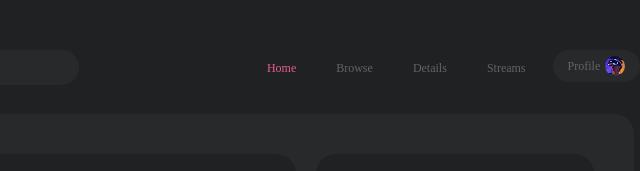
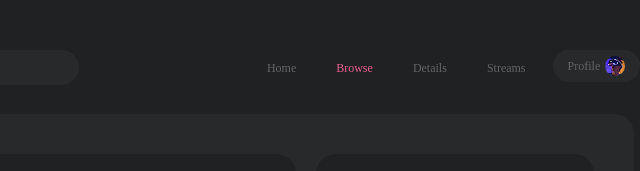
Before and after one commit to Aboelwafa2936/final-project, a plain HTML site: page html/index-browse.html in a window 1280 px wide. Shown: the top 171 px of the page, 518-1158 px from the left. Drawn offline with Linux system fonts and the light colour scheme; a web font is replaced by a local one.

Commit message:
index-browse.html

```diff
--- a/html/index-browse.html
+++ b/html/index-browse.html
@@ -35,10 +35,10 @@
       <div class="links">
         <ul>
           <li>
-            <a href="../index.html" class="home">home</a>
+            <a href="../index.html">home</a>
           </li>
           <li>
-            <a href="./index-browse.html">browse</a>
+            <a href="./index-browse.html" class="home">browse</a>
           </li>
           <li>
             <a href="./index-details.html">details</a>
```
